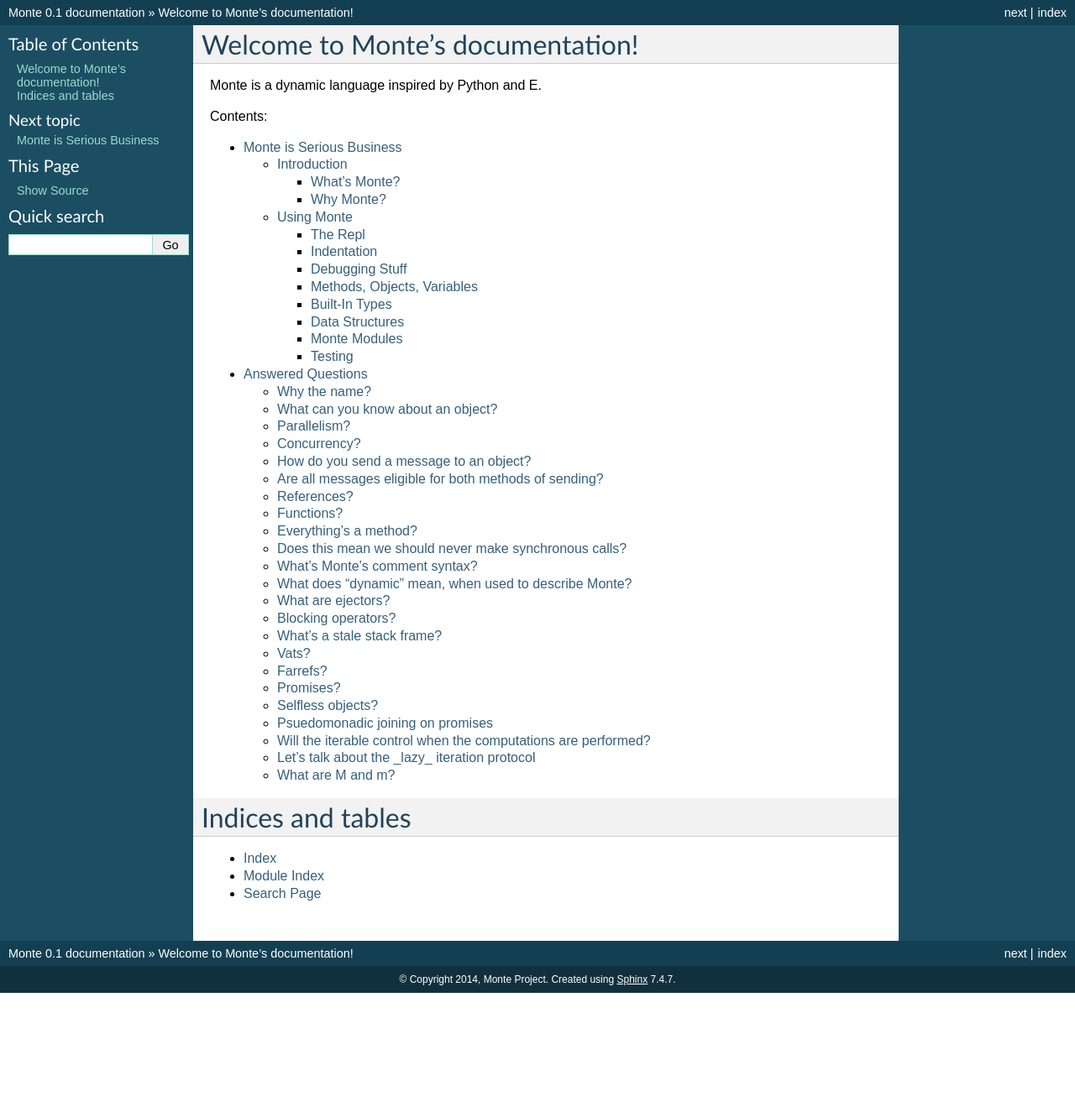
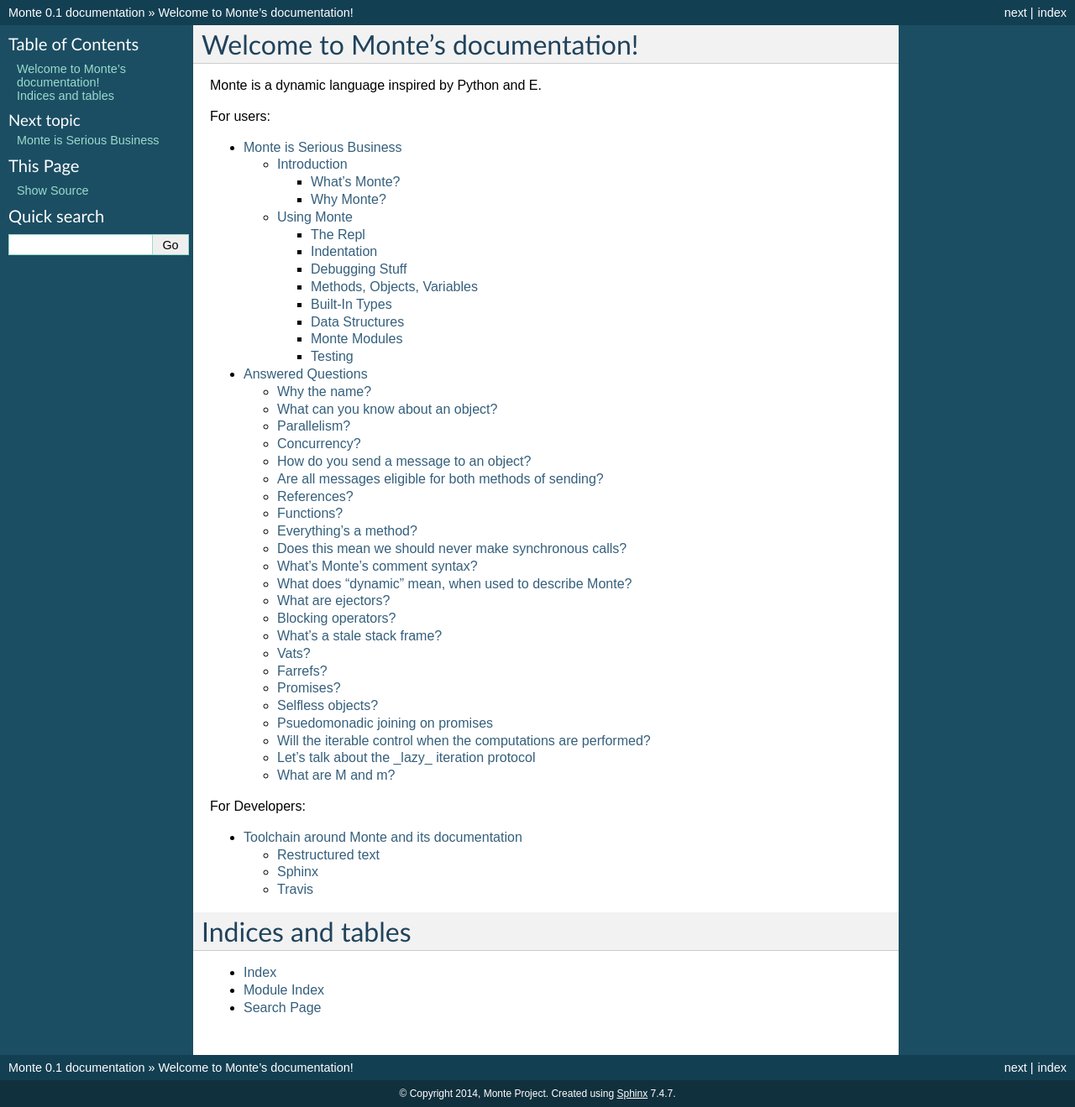
Before and after one commit to monte-language/monte, a Sphinx documentation site: the page built from docs/source/index.rst, in a window 1280 px wide. Shown: the whole page at 84% size. Built offline with Sphinx 7.4.7, drawn with Linux system fonts in a browser that asks for light colours; before the commit the page ends 1183 px from its top, so only the background shows below that; some of the changed lines change nothing that is shown.

Commit message:
Document the documentation tools
...yo dawg...

[skip ci]

```diff
--- a/docs/source/index.rst
+++ b/docs/source/index.rst
@@ -8,12 +8,19 @@
 
 Monte is a dynamic language inspired by Python and E.
 
-Contents:
+For users:
 
 .. toctree::
 
     intro
     faq
+
+For Developers:
+
+.. toctree::
+
+    tools
+
 
 
 Indices and tables
--- /dev/null
+++ b/docs/source/tools.rst
@@ -0,0 +1,35 @@
+Toolchain around Monte and its documentation
+============================================
+
+Restructured text
+-----------------
+
+The docs are written in `restructured text`_.
+
+Sphinx
+------
+
+The docs are built with `Sphinx`_ and hosted on `readthedocs`_.
+
+The virtualenv for building the docs is separate from the main Monte
+virtualenv. Create a separate virtualenv and ``pip install -r
+docs_requirements.txt``, then ``make html`` to make the docs. Locally built
+docs will show up in the docs/build directory.
+
+Travis
+------
+
+`Travis`_ is used for Monte's continuous integration testing. This means that
+it will automatically rebuild and test the project every time a commit is
+pushed or branch is merged into master.
+
+Since we don't need to run the tests and spam the IRC channel every time a
+change is pushed to the documentation, it's possible to make Travis skip
+building a given commit by adding ``[skip ci]`` or ``[ci skip]`` to the body
+of the commit message. There are more docs on skipping commits `here`_.
+
+.. _restructured text: http://docutils.sourceforge.net/docs/user/rst/quickref.html
+.. _Sphinx: http://sphinx-doc.org/
+.. _readthedocs: https://readthedocs.org/projects/monte/
+.. _Travis: https://travis-ci.org/monte-language/monte
+.. _here: http://docs.travis-ci.com/user/how-to-skip-a-build/
```
